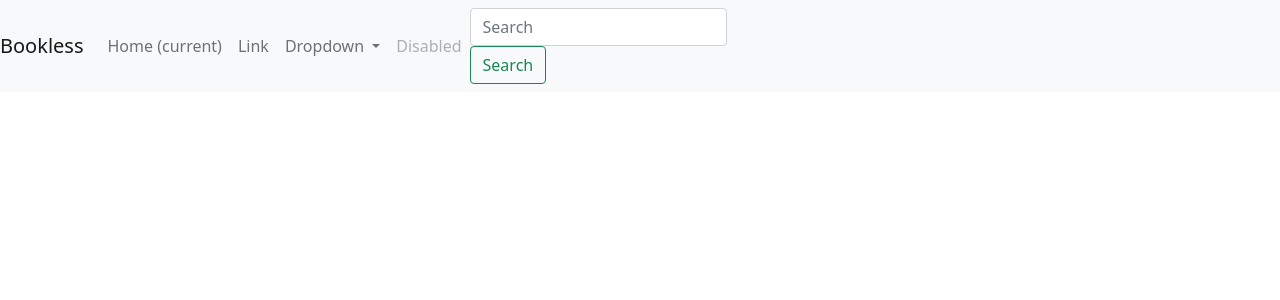
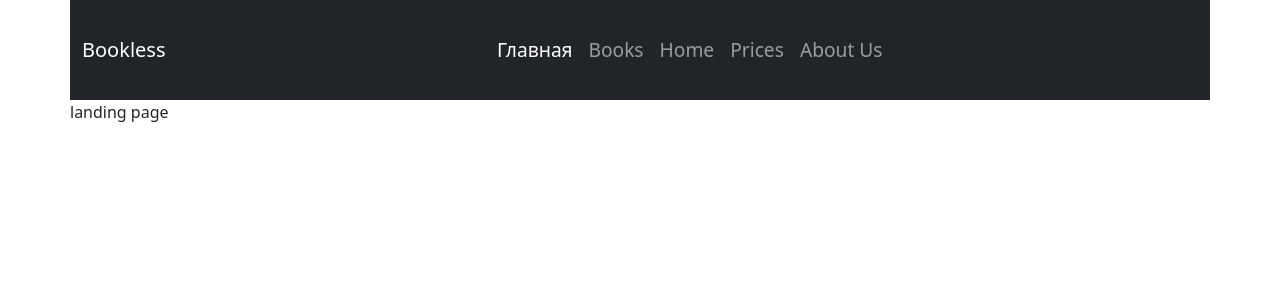
Before and after one commit to totoshkaa/parvoz-djangoo, a Django app: page / in a window 1280 px wide. Shown: the top 300 px of the page. Run offline with Django 5.2, Linux system fonts and the light colour scheme.

Commit message:
base-html

```diff
--- a/books/templates/books.html
+++ b/books/templates/books.html
@@ -7,6 +7,10 @@
     <link href="https://cdn.jsdelivr.net/npm/bootstrap@5.0.2/dist/css/bootstrap.min.css" rel="stylesheet" integrity="sha384-EVSTQN3/azprG1Anm3QDgpJLIm9Nao0Yz1ztcQTwFspd3yD65VohhpuuCOmLASjC" crossorigin="anonymous">
 </head>
 <body>
+    {% block content %}
+
+    {% endblock content %}
+
     <h1 style="text-align: center;" class="middle mt-3 mb-3">Books</h1>
     <div class="container">
         <div class="row">
--- /dev/null
+++ b/templates/base.html
@@ -0,0 +1,50 @@
+<!DOCTYPE html>
+<html lang="en">
+<head>
+    <meta charset="UTF-8">
+    <meta name="viewport" content="width=device-width, initial-scale=1.0">
+    <title>books</title>
+    <link href="https://cdn.jsdelivr.net/npm/bootstrap@5.0.2/dist/css/bootstrap.min.css" rel="stylesheet" integrity="sha384-EVSTQN3/azprG1Anm3QDgpJLIm9Nao0Yz1ztcQTwFspd3yD65VohhpuuCOmLASjC" crossorigin="anonymous">
+    <style>
+      .navbar{
+        height: 100px;
+      }
+
+      .navbar-nav{
+        font-size: larger;
+
+      }
+
+
+      .middle{
+        margin: 0px 70px;
+      }
+
+    </style>
+
+</head>
+<body>
+
+  <nav class="navbar navbar-expand-lg navbar-dark bg-dark middle flexed-top">
+    <div class="container-fluid">
+      <a class="navbar-brand" href="#">Bookless</a>
+      <button class="navbar-toggler" type="button" data-bs-toggle="collapse" data-bs-target="#navbarNavAltMarkup" aria-controls="navbarNavAltMarkup" aria-expanded="false" aria-label="Toggle navigation">
+        <span class="navbar-toggler-icon"></span>
+      </button>
+      <div class="collapse navbar-collapse w-100 justify-content-center" id="navbarNavAltMarkup">
+        <div class="navbar-nav">
+          <a class="nav-link active" aria-current="page" href="#">Главная</a>
+          <a class="nav-link" href="#">Books</a>
+          <a class="nav-link" href="#">Home</a>
+          <a class="nav-link" href="#">Prices</a>
+          <a class="nav-link" href="#">About Us</a>
+        </div>
+      </div>
+    </div>
+  </nav>
+  {% block content %}
+  {% endblock content %}
+
+
+</body>
+</html>
--- a/templates/index.html
+++ b/templates/index.html
@@ -1,50 +1,5 @@
-<!DOCTYPE html>
-<html lang="en">
-<head>
-    <meta charset="UTF-8">
-    <meta name="viewport" content="width=device-width, initial-scale=1.0">
-    <title>Document</title>
-    <link href="https://cdn.jsdelivr.net/npm/bootstrap@5.0.2/dist/css/bootstrap.min.css" rel="stylesheet" integrity="sha384-EVSTQN3/azprG1Anm3QDgpJLIm9Nao0Yz1ztcQTwFspd3yD65VohhpuuCOmLASjC" crossorigin="anonymous">
-    <link rel="stylesheet" href="style.css">
+{% extends "base.html" %}
 
-</head>
-<body>
-
-    <nav class="navbar navbar-expand-lg navbar-light bg-light">
-        <a class="navbar-brand" href="#">Bookless</a>
-        <button class="navbar-toggler" type="button" data-toggle="collapse" data-target="#navbarSupportedContent" aria-controls="navbarSupportedContent" aria-expanded="false" aria-label="Toggle navigation">
-          <span class="navbar-toggler-icon"></span>
-        </button>
-
-        <div class="collapse navbar-collapse" id="navbarSupportedContent">
-          <ul class="navbar-nav mr-auto">
-            <li class="nav-item active">
-              <a class="nav-link" href="#">Home <span class="sr-only">(current)</span></a>
-            </li>
-            <li class="nav-item">
-              <a class="nav-link" href="#">Link</a>
-            </li>
-            <li class="nav-item dropdown">
-              <a class="nav-link dropdown-toggle" href="#" id="navbarDropdown" role="button" data-toggle="dropdown" aria-haspopup="true" aria-expanded="false">
-                Dropdown
-              </a>
-              <div class="dropdown-menu" aria-labelledby="navbarDropdown">
-                <a class="dropdown-item" href="#">Action</a>
-                <a class="dropdown-item" href="#">Another action</a>
-                <div class="dropdown-divider"></div>
-                <a class="dropdown-item" href="#">Something else here</a>
-              </div>
-            </li>
-            <li class="nav-item">
-              <a class="nav-link disabled" href="#">Disabled</a>
-            </li>
-          </ul>
-          <form class="form-inline my-2 my-lg-0">
-            <input class="form-control mr-sm-2" type="search" placeholder="Search" aria-label="Search">
-            <button class="btn btn-outline-success my-2 my-sm-0" type="submit">Search</button>
-          </form>
-        </div>
-      </nav>
-
-</body>
-</html>
+{% block content %}
+<div class="middle">landing page</div>
+{% endblock content %}
```
Also changed, not shown: books/templates/book_detail.html (+3 -30 lines).
